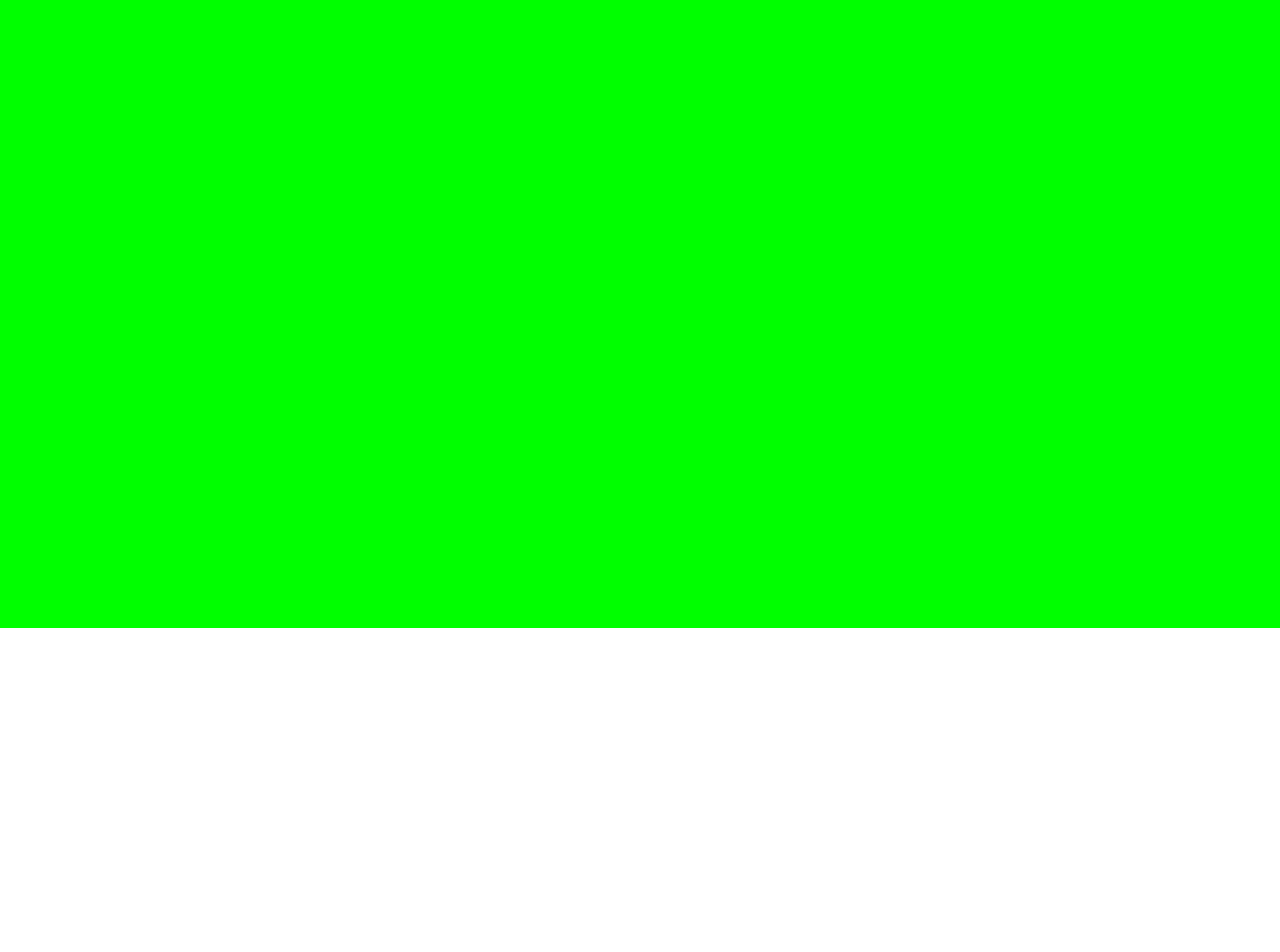
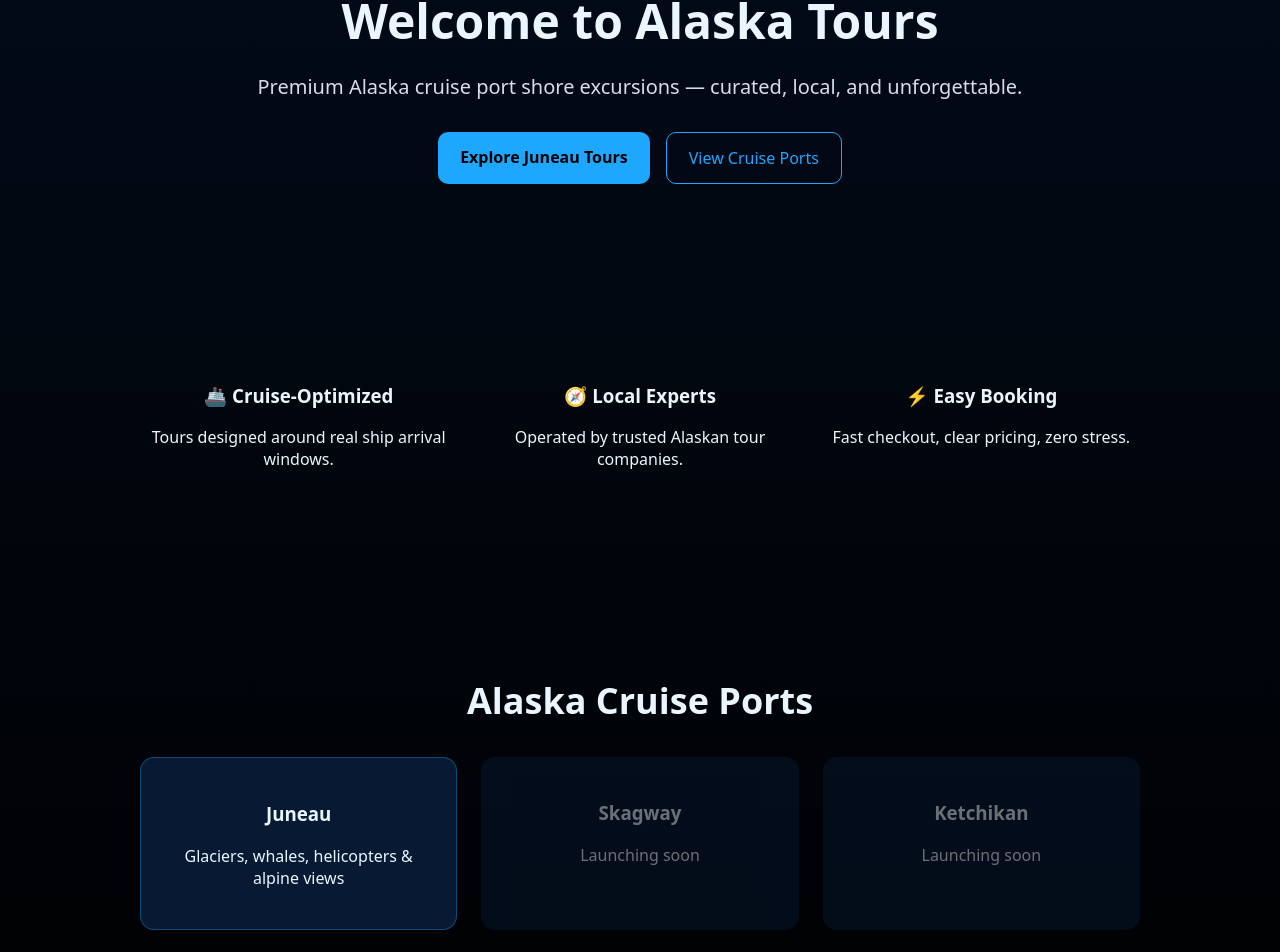
Before and after one commit to erichroeseler123-bot/wta-renderer, a Next.js app: page / in a window 1280 px wide. Shown: the part 172-1124 px from the top of the page. Before the commit the page ends 800 px from the top, so only its background shows below. Built offline with nearby package versions, Linux system fonts and the light colour scheme.

Commit message:
feat: WTA client-ready homepage

```diff
--- /dev/null
+++ b/app/page.jsx
@@ -0,0 +1,139 @@
+export const metadata = {
+  title: "Welcome to Alaska Tours | Cruise Port Shore Excursions",
+  description:
+    "Premium Alaska cruise port shore excursions in Juneau, Skagway, and beyond. Curated experiences, local operators, seamless booking.",
+};
+
+export default function HomePage() {
+  return (
+    <main style={styles.page}>
+      <section style={styles.hero}>
+        <div style={styles.heroInner}>
+          <h1 style={styles.h1}>Welcome to Alaska Tours</h1>
+          <p style={styles.heroSub}>
+            Premium Alaska cruise port shore excursions —
+            curated, local, and unforgettable.
+          </p>
+          <div style={styles.heroActions}>
+            <a href="/ports/juneau" style={styles.primaryBtn}>
+              Explore Juneau Tours
+            </a>
+            <a href="#ports" style={styles.secondaryBtn}>
+              View Cruise Ports
+            </a>
+          </div>
+        </div>
+      </section>
+
+      <section style={styles.value}>
+        <div style={styles.valueGrid}>
+          <div>
+            <h3>🚢 Cruise-Optimized</h3>
+            <p>Tours designed around real ship arrival windows.</p>
+          </div>
+          <div>
+            <h3>🧭 Local Experts</h3>
+            <p>Operated by trusted Alaskan tour companies.</p>
+          </div>
+          <div>
+            <h3>⚡ Easy Booking</h3>
+            <p>Fast checkout, clear pricing, zero stress.</p>
+          </div>
+        </div>
+      </section>
+
+      <section id="ports" style={styles.ports}>
+        <h2 style={styles.h2}>Alaska Cruise Ports</h2>
+        <div style={styles.portGrid}>
+          <a href="/ports/juneau" style={styles.portCard}>
+            <h3>Juneau</h3>
+            <p>Glaciers, whales, helicopters & alpine views</p>
+          </a>
+
+          <div style={styles.portCardDisabled}>
+            <h3>Skagway</h3>
+            <p>Launching soon</p>
+          </div>
+
+          <div style={styles.portCardDisabled}>
+            <h3>Ketchikan</h3>
+            <p>Launching soon</p>
+          </div>
+        </div>
+      </section>
+
+      <footer style={styles.footer}>
+        <p>© {new Date().getFullYear()} Welcome to Alaska Tours</p>
+      </footer>
+    </main>
+  );
+}
+
+const styles = {
+  page: {
+    background: "linear-gradient(180deg, #020b1a, #000)",
+    color: "#eaf6ff",
+    minHeight: "100vh",
+    fontFamily: "system-ui, -apple-system, Segoe UI, Roboto",
+  },
+  hero: {
+    padding: "120px 24px 100px",
+    textAlign: "center",
+  },
+  heroInner: { maxWidth: 900, margin: "0 auto" },
+  h1: { fontSize: 48, marginBottom: 16 },
+  heroSub: { fontSize: 20, opacity: 0.9 },
+  heroActions: { marginTop: 32, display: "flex", gap: 16, justifyContent: "center" },
+  primaryBtn: {
+    background: "#1ea7ff",
+    color: "#000",
+    padding: "14px 22px",
+    borderRadius: 10,
+    fontWeight: 700,
+    textDecoration: "none",
+  },
+  secondaryBtn: {
+    border: "1px solid #1ea7ff",
+    color: "#1ea7ff",
+    padding: "14px 22px",
+    borderRadius: 10,
+    textDecoration: "none",
+  },
+  value: { padding: "80px 24px" },
+  valueGrid: {
+    maxWidth: 1000,
+    margin: "0 auto",
+    display: "grid",
+    gridTemplateColumns: "repeat(auto-fit, minmax(220px, 1fr))",
+    gap: 24,
+    textAlign: "center",
+  },
+  ports: { padding: "80px 24px", textAlign: "center" },
+  h2: { fontSize: 36, marginBottom: 32 },
+  portGrid: {
+    maxWidth: 1000,
+    margin: "0 auto",
+    display: "grid",
+    gridTemplateColumns: "repeat(auto-fit, minmax(240px, 1fr))",
+    gap: 24,
+  },
+  portCard: {
+    background: "#081a33",
+    padding: 24,
+    borderRadius: 14,
+    textDecoration: "none",
+    color: "#eaf6ff",
+    border: "1px solid #1ea7ff55",
+  },
+  portCardDisabled: {
+    background: "#081a33",
+    padding: 24,
+    borderRadius: 14,
+    opacity: 0.45,
+  },
+  footer: {
+    padding: 40,
+    textAlign: "center",
+    opacity: 0.6,
+  },
+};
```
